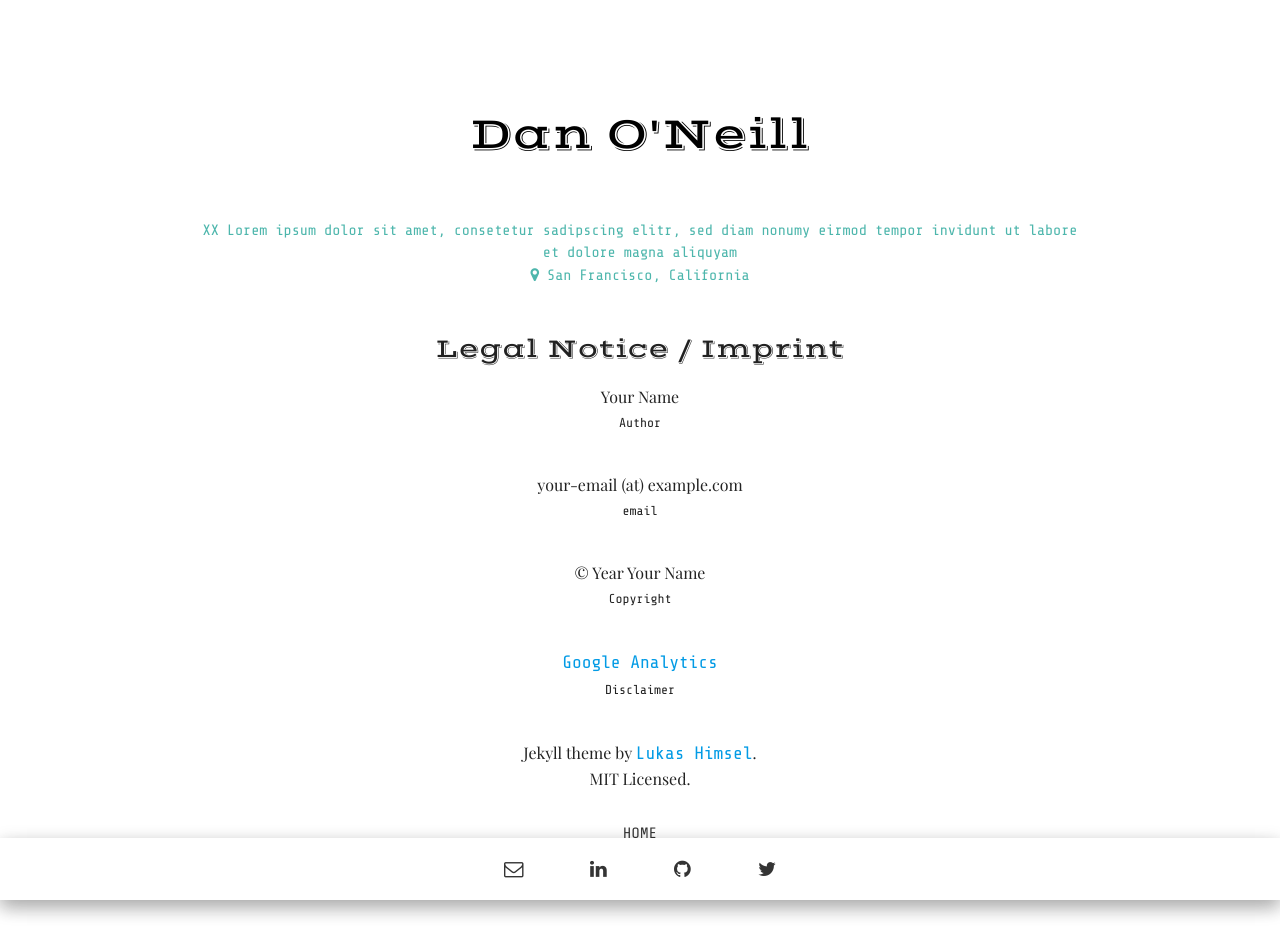
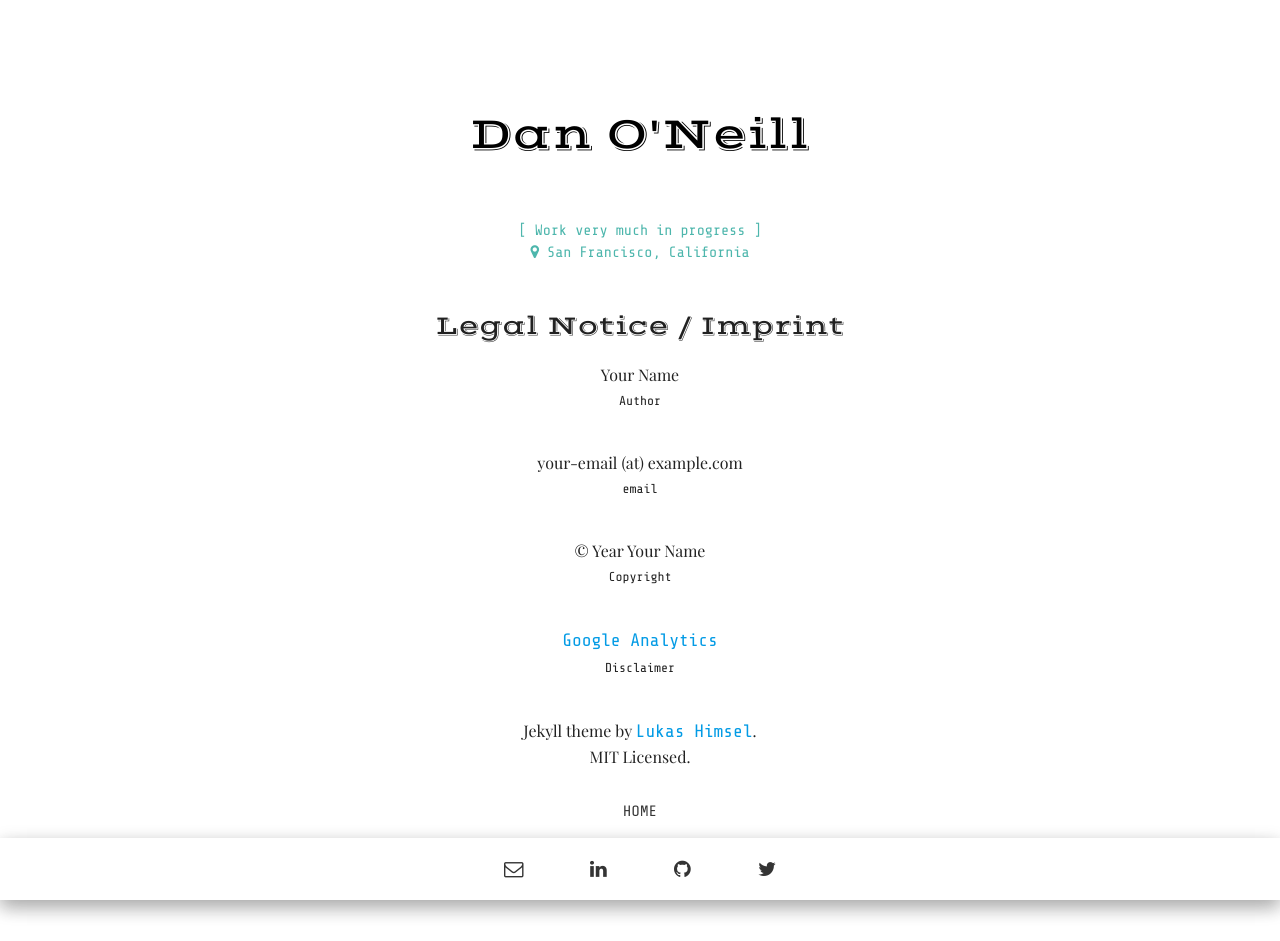
Before and after one commit to danielponeill/danielponeill.github.io, a Jekyll site: the page built from imprint.html, in a window 1280 px wide. Built offline with Jekyll 4.4.1, drawn with Linux system fonts in a browser that asks for light colours; some web fonts are replaced; after the commit the page ends 919 px from its top, so only the background shows below that.

Commit message:
Update _config.yml

```diff
--- a/_config.yml
+++ b/_config.yml
@@ -1,6 +1,6 @@
 title: "Dan O'Neill"
 description: "Lorem ipsum dolor sit amet, consetetur sadipscing elitr, sed diam nonumy eirmod tempor invidunt ut labore et dolore magna aliquyam"
-about: "XX Lorem ipsum dolor sit amet, consetetur sadipscing elitr, sed diam nonumy eirmod tempor invidunt ut labore et dolore magna aliquyam"
+about: "[  Work very much in progress  ]"
 location: "San Francisco, California"
 email: dan@dponeill.com
 baseurl: ""
```
